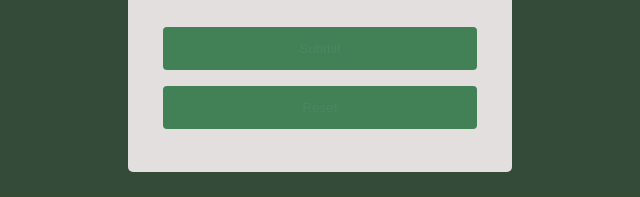
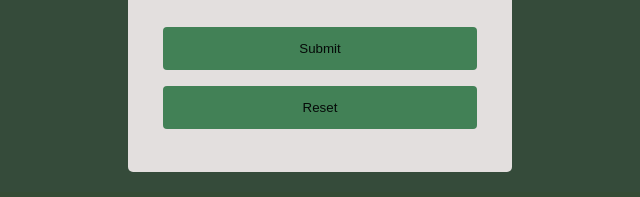
Before and after one commit to azimi2/Bahar-handcraft-jewelry-, a plain HTML site: page contact.html in a window 1280 px wide. Shown: the part 493-690 px from the top of the page, 320-960 px from the left. Drawn offline with Linux system fonts and the light colour scheme.

Commit message:
Add files via upload

```diff
--- a/css/contact.css
+++ b/css/contact.css
@@ -24,7 +24,7 @@ input {
 button {
   width: 100%;
   background-color: #428156;
-  color: #4c8663;
+  color: #050a08;
   padding: 14px 20px;
   margin: 8px 0;
   border: none;
```
